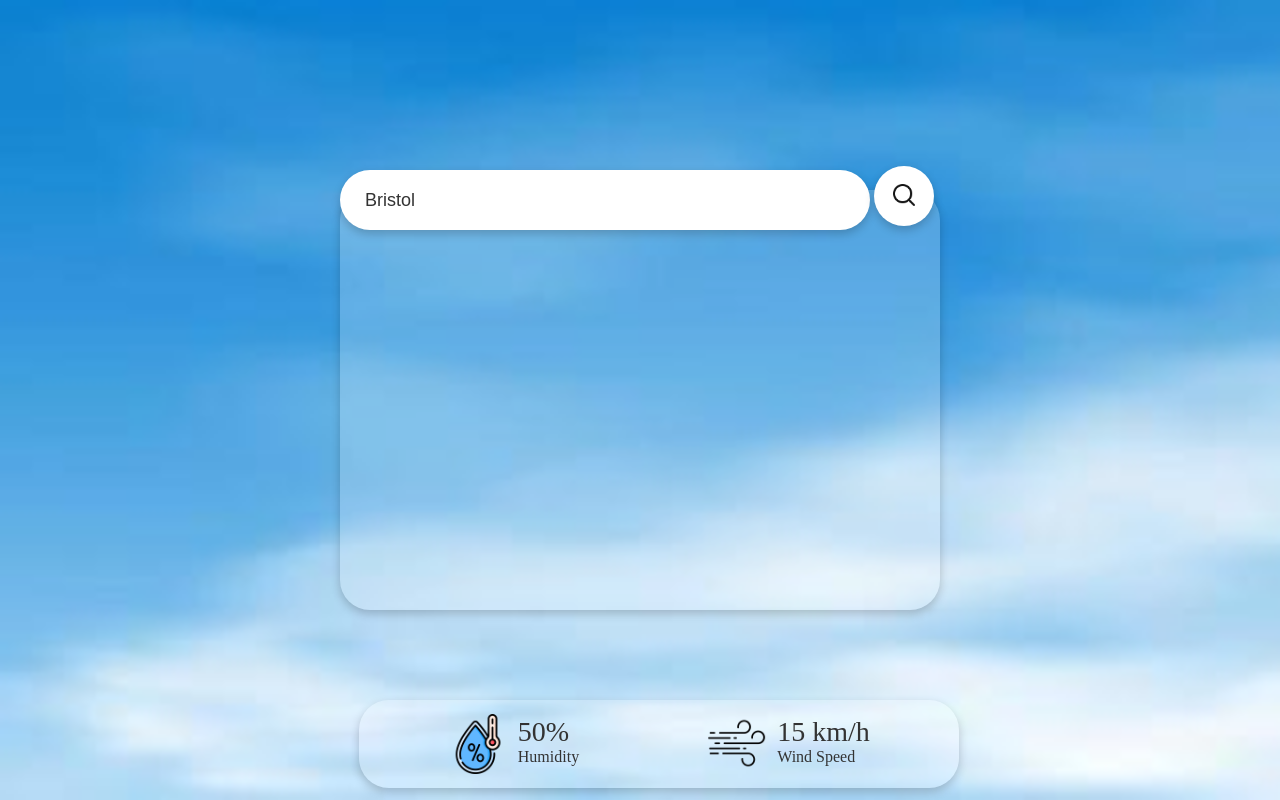
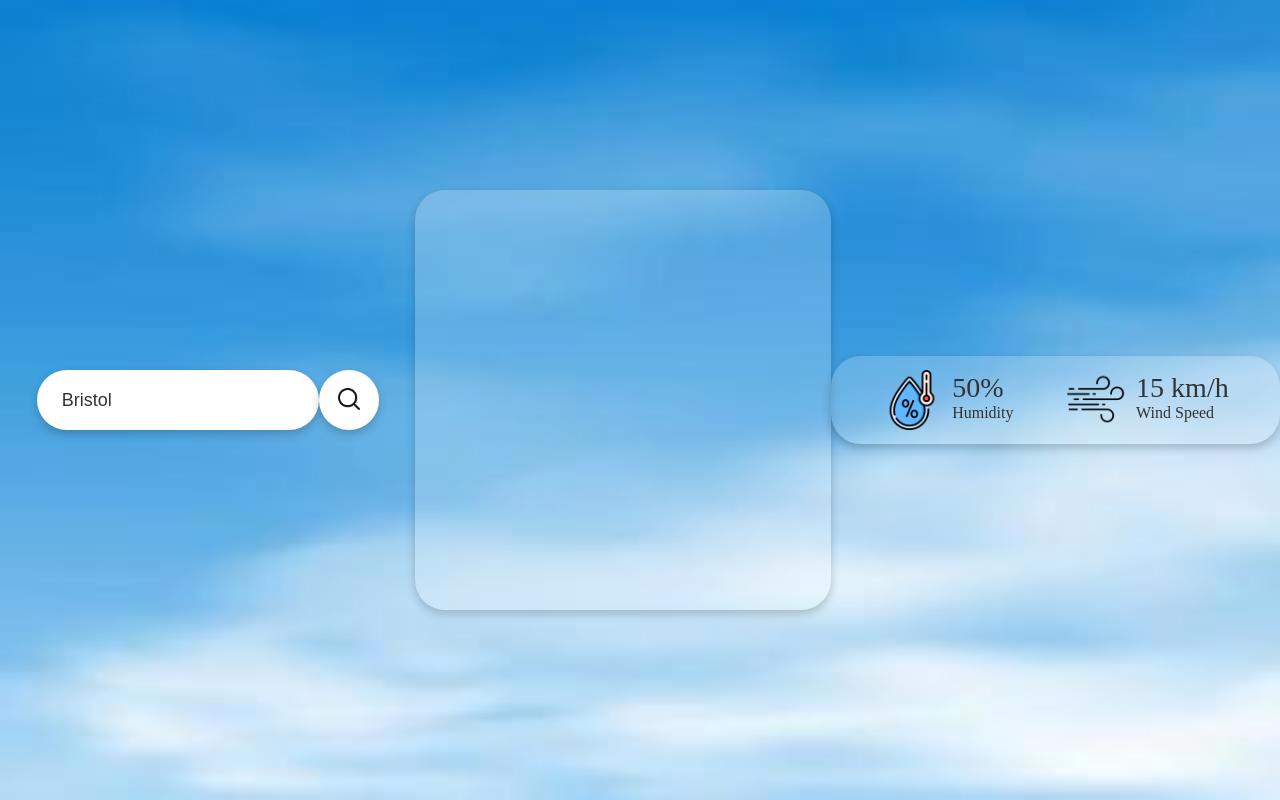
Before and after one commit to Ondrej0/Weather-App-3.0, a plain HTML site: page index.html in a window 1280 px wide. Drawn offline with Linux system fonts and the light colour scheme; no server answers.

Commit message:
Update styles.css

```diff
--- a/styles.css
+++ b/styles.css
@@ -4,31 +4,17 @@
   box-sizing: border-box;
 }
 
-/*Porperties of the Header*/
-.head {
-  /*Text Setting*/
-  font-weight: bold;
-  font-size: 40px;
-  font-family: "Gill Sans", "Gill Sans MT", Calibri, "Trebuchet MS", sans-serif;
-  color: #242424;
+#container{
+  display: flex;
+  flex-direction: column;
+  width: clamp(300px, 50vw, 700px);
+  gap: 2vw;
+}
 
-  /*Background Settings*/
-  display: flex;
-  align-items: center;
-  justify-content: center;
-  background-image: url("https://media.istockphoto.com/id/516285129/photo/cloudys-in-the-morning.jpg?s=2048x2048&w=is&k=20&c=LmOw06s6CJnDxH4pp8aoh66QyoTcG0YMtxs8yQlScSg=");
-  background-size: 100%;
-  height: 100px;
-  width: 100%;
-  margin-bottom: 20px;
-
-  /*Corners*/
-  border-radius: 30px 30px 0px 0px;
-}
 
 /*Maan Div*/
 .mainCard {
-  width: 600px;
+  width: 100%;
   height: 420px;
   color: #333333; /* Dark text color */
   background: rgba(255, 255, 255, 0.2); /* Semi-transparent white background */
@@ -59,16 +45,13 @@ body {
 /*Search Input*/
 
 .search {
-  width: 600px;
-  position: absolute;
-  top: 140px; /* Adjust the top position as needed */
-  left: 50%;
-  transform: translateX(-50%);
-  z-index: 2; /* Higher z-index to ensure it's above other elements */
+  width:100%;
+  display: flex;
+  align-items: center;
+  justify-content: center;
 }
 
 .search input {
-  width: 530px;
   border: 0;
   outline: 0;
   background: #ffffff; /* White background */
@@ -79,7 +62,6 @@ body {
   box-shadow: 0 4px 10px rgba(0, 0, 0, 0.2); /* Increased shadow */
   transition: box-shadow 0.3s ease; /* Smooth transition for the shadow */
   font-size: 18px;
-  margin-top: 30px;
 }
 
 .search input:hover,
@@ -126,7 +108,7 @@ body {
 
 /*Property of the details*/
 .details {
-  width: 600px;
+  width: 100%;
   display: flex;
   align-items: center;
   justify-content: space-around;
@@ -136,15 +118,9 @@ body {
   border-radius: 30px;
   box-shadow: 0 4px 10px rgba(0, 0, 0, 0.2); /* Drop shadow */
   transition: box-shadow 0.3s ease; /* Smooth transition for the shadow */
-  margin-top: 50px;
-  margin-left: 70px;
-  margin-right: 70px;
+  flex-wrap: wrap;
 
-  position: absolute;
-  top: 650px; /* Adjust the top position as needed */
-  left: 46%;
-  transform: translateX(-50%);
-  z-index: 2; /* Higher z-index to ensure it's above other elements */
+
 }
 
 .details:hover {
@@ -155,6 +131,7 @@ body {
   display: flex;
   align-items: center;
   text-align: left;
+
 }
 
 .col img {
```
